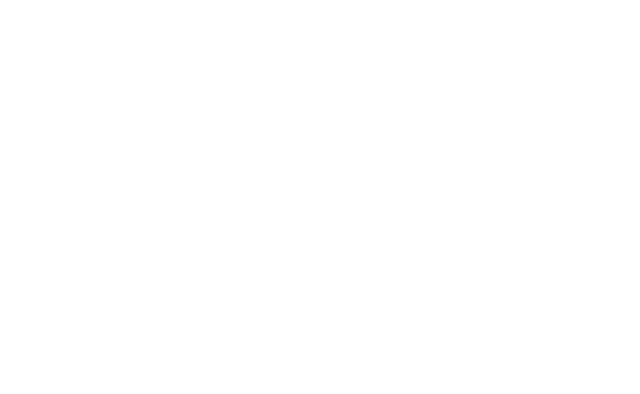
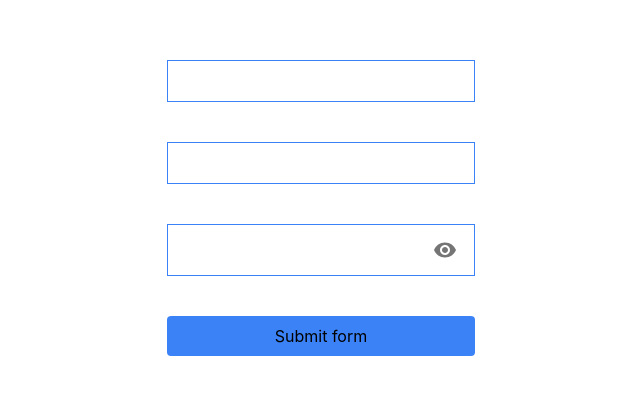
Before and after one commit to parwej7398/ReactJsTutorial, a React (Create React App) app: page /formik in a window 1280 px wide. Before the commit this address had no page. Shown: the part 192-586 px from the top of the page, without its empty margins (319-959 px from the left). Built offline with nearby package versions, Linux system fonts and the light colour scheme.

Commit message:
FormikDemo

```diff
--- a/package.json
+++ b/package.json
@@ -12,12 +12,14 @@
     "@testing-library/user-event": "^13.5.0",
     "axios": "^1.6.7",
     "classnames": "^2.5.1",
+    "formik": "^2.4.5",
     "react": "^18.2.0",
     "react-dom": "^18.2.0",
     "react-router-dom": "^6.21.1",
     "react-scripts": "5.0.1",
     "react-toastify": "^10.0.4",
-    "web-vitals": "^2.1.4"
+    "web-vitals": "^2.1.4",
+    "yup": "^1.3.3"
   },
   "scripts": {
     "start": "react-scripts start",
--- a/src/App.js
+++ b/src/App.js
@@ -9,6 +9,7 @@
 import SignIn from "./Authentications/SignIn";
 import 'react-toastify/dist/ReactToastify.css';
 import { ToastContainer } from "react-toastify";
+import FormikDemo from "./FormikDemo";
 
 const App = () => {
   return (
@@ -19,7 +20,10 @@
           <Route path="/calculator" element={<Calculator />} /> */}
 
           <Route path="/signup" Component={SignUp} />
+
           <Route path="/signin" Component={SignIn} />
+
+          <Route path="/formik" Component={FormikDemo} />
 
           {routes.map((route, index) => {
             return (
--- /dev/null
+++ b/src/FormikDemo/index.js
@@ -0,0 +1,74 @@
+import React, { useState } from 'react'
+import { useFormik } from 'formik'
+import { IconButton } from '@mui/material'
+import { Visibility, VisibilityOff } from '@mui/icons-material'
+import { object, string } from 'yup'
+
+const FormikDemo = () => {
+    // const [name, setName] = useState('')
+    const [isVisible, setIsVisible] = useState(false)
+
+
+    const formik = useFormik({
+        initialValues: {
+            name: "",
+            email: '',
+            password: ''
+        },
+        validationSchema: object(
+            {
+                name: string().required("Please Enter your name").min(3, 'more than three').max(10),
+                email: string().email().required(),
+                password: string().required()
+            }
+        ),
+        onSubmit: (values) => {
+            console.log(values.name);
+            console.log(values.email);
+            console.log(values.password);
+        }
+
+    })
+
+    // const handleSubmit = (event) => {
+    //     event.preventDefault()
+
+    //     console.log(name, "name");
+    //     setName('')
+    // }
+    console.log(formik.errors);
+    console.log(formik.isValid);
+
+    return (
+        <div className='flex flex-col h-screen justify-center items-center'>
+            {/* <form onSubmit={handleSubmit} className='flex flex-col gap-5' >
+
+                <input type="text" id='name' name='name' placeholder='XYZ' className='px-3 py-2 outline-none border border-blue-500'
+                    value={name}
+                    onChange={(event) => setName(event.target.value)} />
+
+                <p>{name.length === 0 && <span className='text-xs text-red-500'>Name is required</span>}</p>
+
+                <button type='submit' className='px-3 py-2 rounded bg-blue-500'> Submit form</button>
+            </form> */}
+            <form onSubmit={formik.handleSubmit} className='flex flex-col gap-5'>
+
+                <input type="text" name="name" id="name" onChange={formik.handleChange} className='px-3 py-2 outline-none border border-blue-500' />
+                <p>{formik.errors.name}</p>
+                <input type="text" name="email" id="email" onChange={formik.handleChange} className='px-3 py-2 outline-none border border-blue-500' />
+                <p>{formik.errors.email}</p>
+                <span className='px-3 py-2 flex items-center outline-none border border-blue-500'>
+                    <input type={isVisible ? "text" : "password"} name="password" id="password" onChange={formik.handleChange} className='outline-none' />
+                    <IconButton size='small' onClick={() => setIsVisible(!isVisible)}>
+                        {isVisible ? <VisibilityOff /> : <Visibility />}
+                    </IconButton>
+                </span>
+                <p>{formik.errors.password}</p>
+                <button type='submit' className='px-3 py-2 rounded bg-blue-500'> Submit form</button>
+            </form>
+
+        </div>
+    )
+}
+
+export default FormikDemo
```
Also changed, not shown: 1 other file (tests, documents, lock files or other folders).
